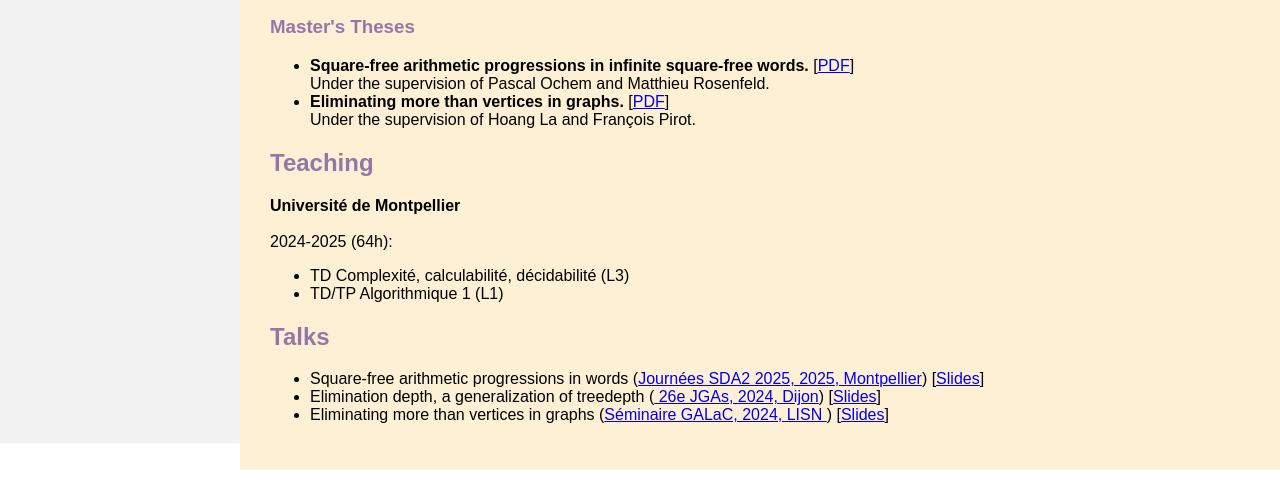
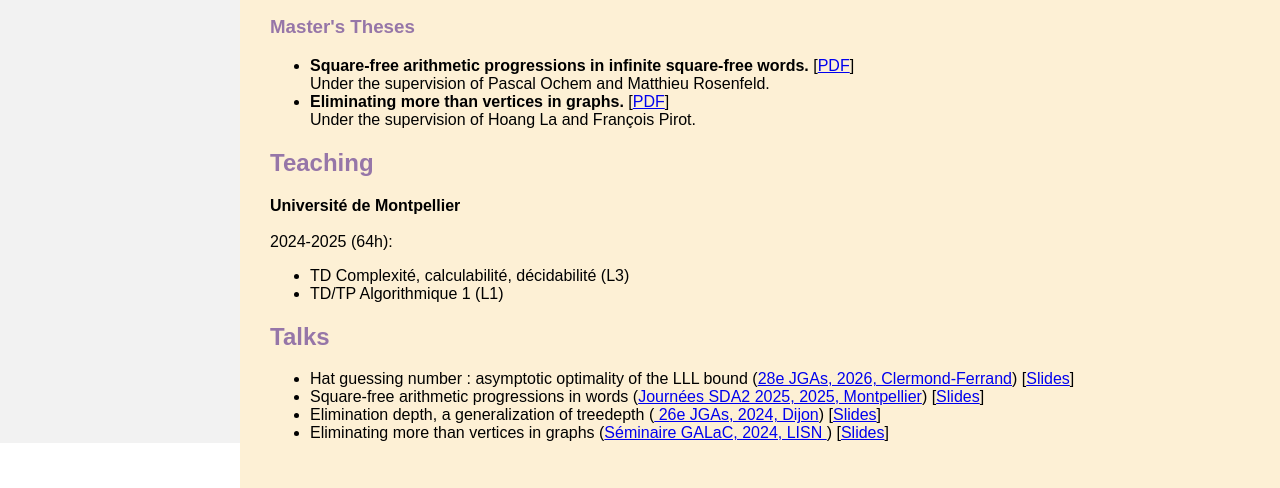
Before and after one commit to ThomasDelepine/ThomasDelepine.github.io, a plain HTML site: page index.html in a window 1280 px wide. Shown: the part 417-905 px from the top of the page. Drawn offline with Linux system fonts and the light colour scheme.

Commit message:
Update index.html

```diff
--- a/index.html
+++ b/index.html
@@ -113,6 +113,9 @@
     </p>
     <h2 id="talks">Talks</h2>
     <ul>
+      <li>Hat guessing number : asymptotic optimality of the LLL bound (<a href="https://jga2026.sciencesconf.org/">28e JGAs, 2026, Clermond-Ferrand</a>)
+        [<a href="talks/JGA2026_presentation_Thomas_Delepine.pdf">Slides</a>]
+      </li>
       <li>Square-free arithmetic progressions in words (<a href="https://sda2-2025.sciencesconf.org/r">Journées SDA2 2025, 2025, Montpellier</a>)
         [<a href="talks/slides_SDA2_2025.pdf">Slides</a>]
       </li>
```
